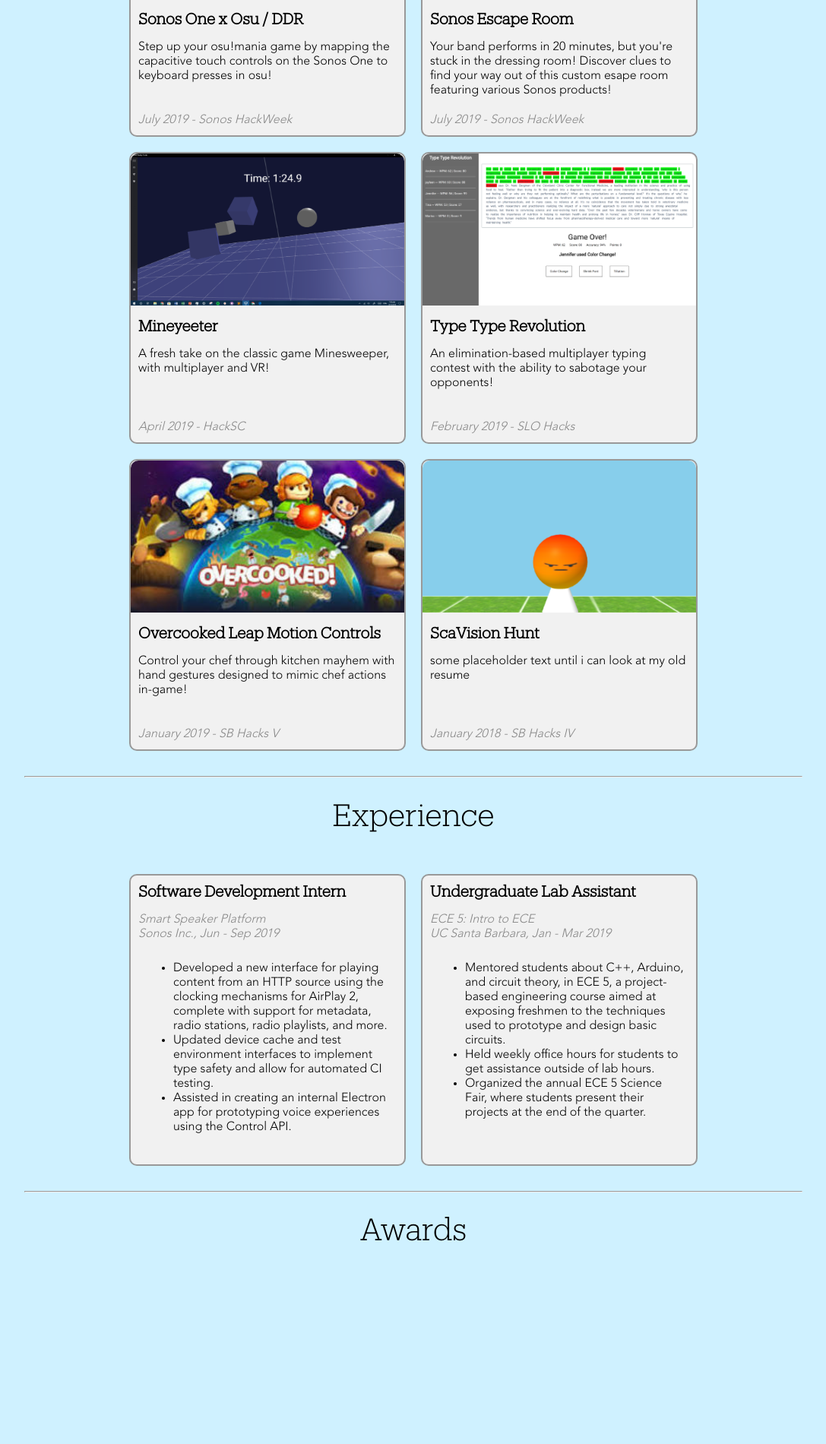
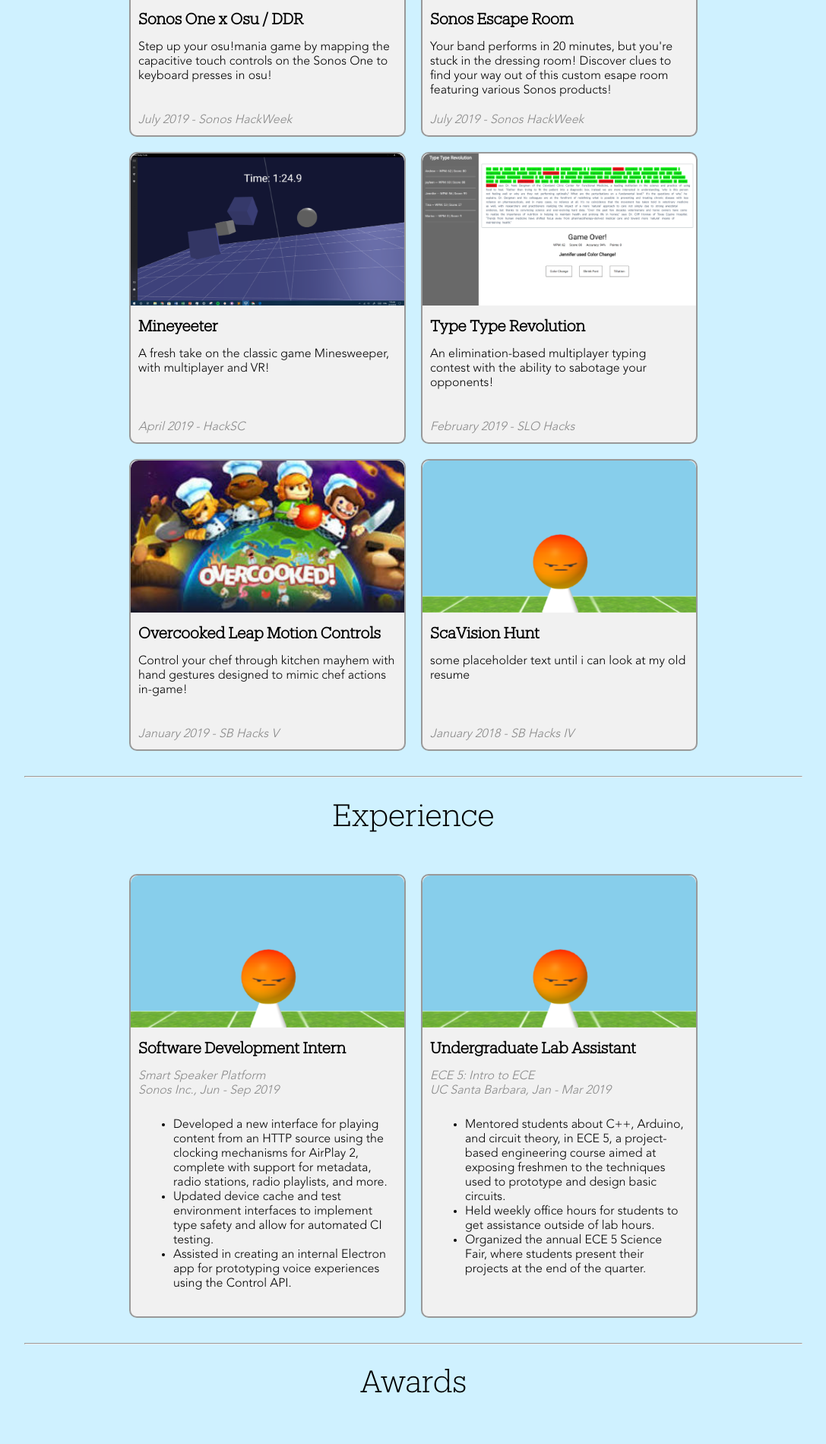
Before and after one commit to andrewhlu/web, a Jekyll site: the page built from index.md, in a window 1280 px wide. Shown: the part 1651-3551 px from the top of the page at 76% size, without its empty margins (96-1183 px from the left). Built offline with Jekyll 4.4.1, drawn with Linux system fonts in a browser that asks for light colours; nearby versions of some CDN libraries; before the commit the page ends 3351 px from its top, so only the background shows below that.

Commit message:
Add image to experience cards, refactor card CSS

```diff
--- a/_layouts/index.html
+++ b/_layouts/index.html
@@ -27,11 +27,11 @@
 				<div class="container">
 					{% for project in site.projects reversed %}
 						{% if project.layout == "project" %}
-							<div class="project-card">
+							<div class="card project-card">
 								<img src="{{ project.image }}" alt="{{ project.title }}">
 								<h2>{{ project.title }}</h2>
 								<p>{{ project.description }}</p>
-								<p class="time">{{ project.time }}{% if project.event %} - {{ project.event }}{% endif %}</p>
+								<p class="time italic">{{ project.time }}{% if project.event %} - {{ project.event }}{% endif %}</p>
 							</div>
 						{% endif %}
 					{% endfor %}
@@ -46,7 +46,8 @@
 				<div class="container">
 					{% for experience in site.experience reversed %}
 						{% if experience.layout == "experience" %}
-							<div class="project-card">
+							<div class="card project-card experience-card">
+								<img src="{{ experience.image }}" alt="{{ experience.title }}">
 								<h2>{{ experience.title }}</h2>
 								<p class="italic">
 									{% if experience.description %}
@@ -72,7 +73,7 @@
 				<div class="container">
 					{% for award in site.awards reversed %}
 						{% if award.layout == "award" %}
-							<div class="award-card">
+							<div class="card award-card">
 								<h2>{{ award.title }}</h2>
 								<p>{{ award.description }}
 								{% if award.project %}
--- a/css/index.css
+++ b/css/index.css
@@ -157,14 +157,17 @@
 	}
 }
 
-.project-card {
+.card {
 	position: relative;
 	margin: 10px;
-	width: 360px;
-	height: 380px;
 	border: 2px solid #999;
 	border-radius: 10px;
 	background: #f1f1f1;
+}
+
+.project-card {
+	width: 360px;
+	height: 380px;
 }
 
 .project-card h2, .project-card p {
@@ -186,8 +189,6 @@
 }
 
 .project-card .time {
-	font-style: italic;
-	color: #888;
 	position: absolute;
 	bottom: 0;
 }
@@ -201,14 +202,13 @@
 	margin: 0 1em;
 }
 
+.experience-card {
+	height: 580px;
+}
+
 .award-card {
-	position: relative;
-	margin: 10px;
 	padding: 20px;
 	width: 100%;
-	border: 2px solid #999;
-	border-radius: 10px;
-	background: #f1f1f1;
 	text-align: left;
 }
 
```
Also changed, not shown: _experience/20190107_ece5undergraduatementor.md (+1 -0 lines), _experience/20190624_sonosweinternship.md (+1 -0 lines).
